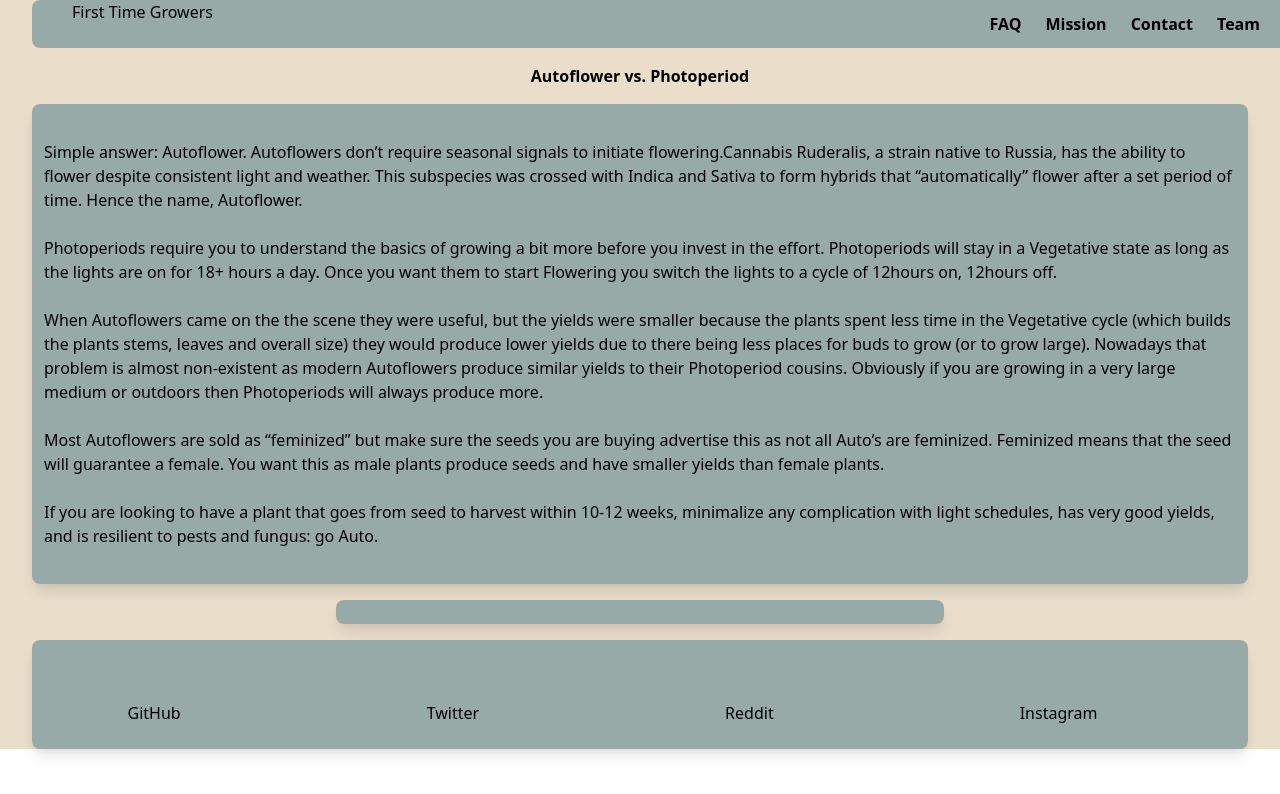
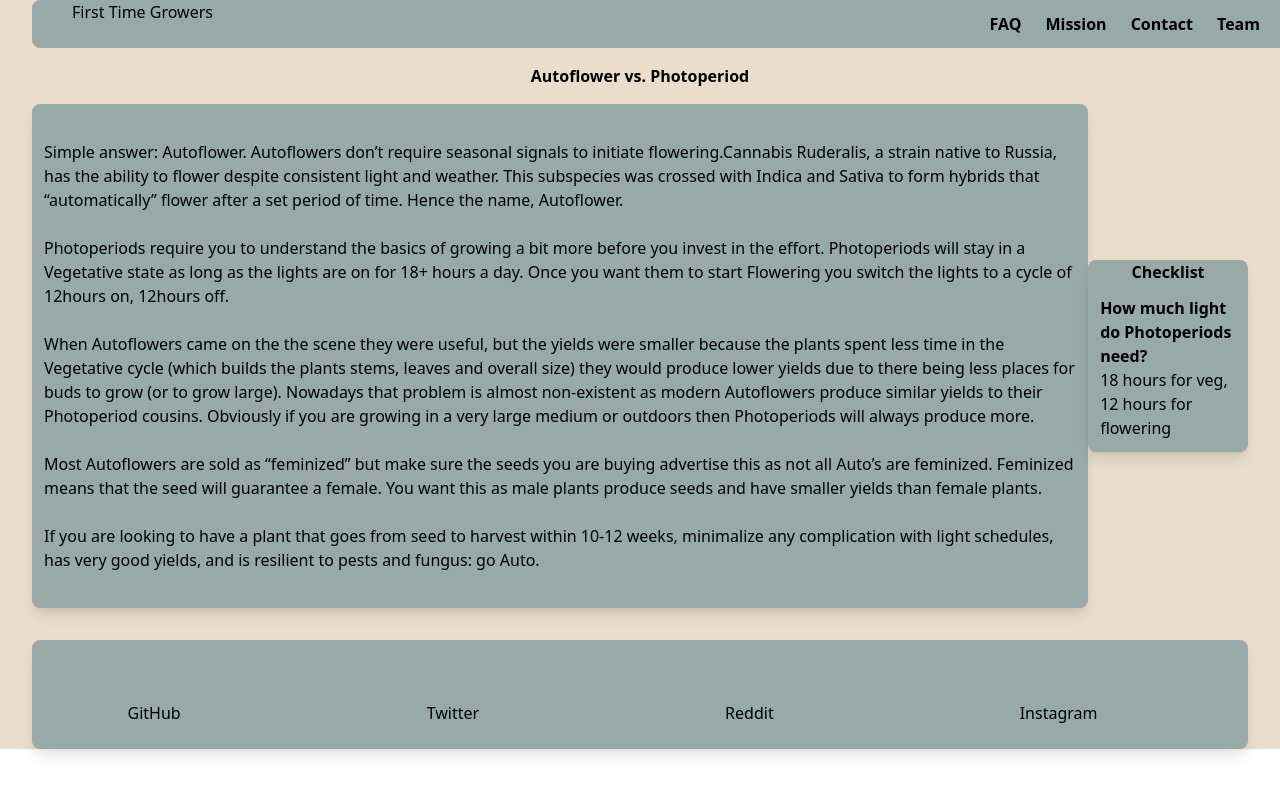
Before and after one commit to ChrisJRamirez/FirstTimeGrowers, a React (Create React App) app: page /auto-v-photo in a window 1280 px wide. Shown: the top 794 px of the page. Built offline with nearby package versions, Linux system fonts and the light colour scheme; some icons are missing.

Commit message:
added basic checklist to AutovPhoto, needs work/more info from Karpe

```diff
--- a/src/components/Footer.js
+++ b/src/components/Footer.js
@@ -55,6 +55,7 @@ const Footer = (props) => {
         }}
         className='py-6 rounded-lg shadow-lg'>
       <div className="flex justify-around ">
+        {/* could probably remove hover, looks kinda odd? */}
           <a className="hover:bg-brown-200" href="https://github.com/ChrisJRamirez/FirstTimeGrowers">
             GitHub<Github size={55}/>
           </a>
--- a/src/views/AutoVPhoto.js
+++ b/src/views/AutoVPhoto.js
@@ -1,8 +1,12 @@
 const AutoVPhoto = (props) => {
 
-  const checklist = [{
+  const checklist = [
+    {
+      question: 'How much light do Photoperiods need?',
+      answer: '18 hours for veg, 12 hours for flowering',
 
-  }]
+    },
+  ]
 
   const headNav = [
     {
@@ -26,6 +30,8 @@ const AutoVPhoto = (props) => {
   return (
     <div>
       <h1 className="flex justify-center py-4 font-bold">Autoflower vs. Photoperiod</h1>
+
+      <div className="flex">
         <div
           style={{
             backgroundColor: '#97aaa7',
@@ -36,7 +42,7 @@ const AutoVPhoto = (props) => {
             {headNav.map((item) => {
               return (
                 <li className='p-3 active:bg-green-600 focus:outline focus:ring-violet-300 hover:bg-brown-200 hover:text-black'>
-                <a className='' href={item.to}>
+                  <a>
                     {item.info}
                   </a>
                 </li>
@@ -44,30 +50,33 @@ const AutoVPhoto = (props) => {
             })}
           </ul>
           </div>
-        <div className="py-4">
+
           <div
                 style={{
                   backgroundColor: '#97aaa7',
                 }}
-              className='flex items-center justify-center w-full h-full m-auto rounded-lg shadow-lg lg:w-1/2'
+                className='flex flex-col items-center justify-center w-full h-full m-auto rounded-lg shadow-lg lg:w-1/2'
               >
-              {/* <h2 className='flex justify-center font-bold'>FTG CHECKLIST</h2> */}
+                <h2 className='font-bold '>Checklist</h2>
 
-              {/* add a title for the checklist */}
+
                 <ol className='divide-y-2 divide-gray-100 bg-brown'>
                   {checklist.map((item) => {
                     return (
                       <li className='p-3 hover:bg-brown-200 hover:text-black'>
-                      <a className='font-bold' to={item.to}>
-                        {item.name}
+                        <a className='font-bold' >
+                          {item.question}
                         </a>
-                      {item.subtext && <p>{item.subtext}</p>}
+                        <p>{item.answer}</p>
                       </li>
                     );
                   })}
                 </ol>
           </div>
+
         </div>
+        {/* div below puts space between footer */}
+        <div className="py-4"></div>
       </div>
   )
 }
```
Lines whose indentation alone changed are shown as unchanged.
